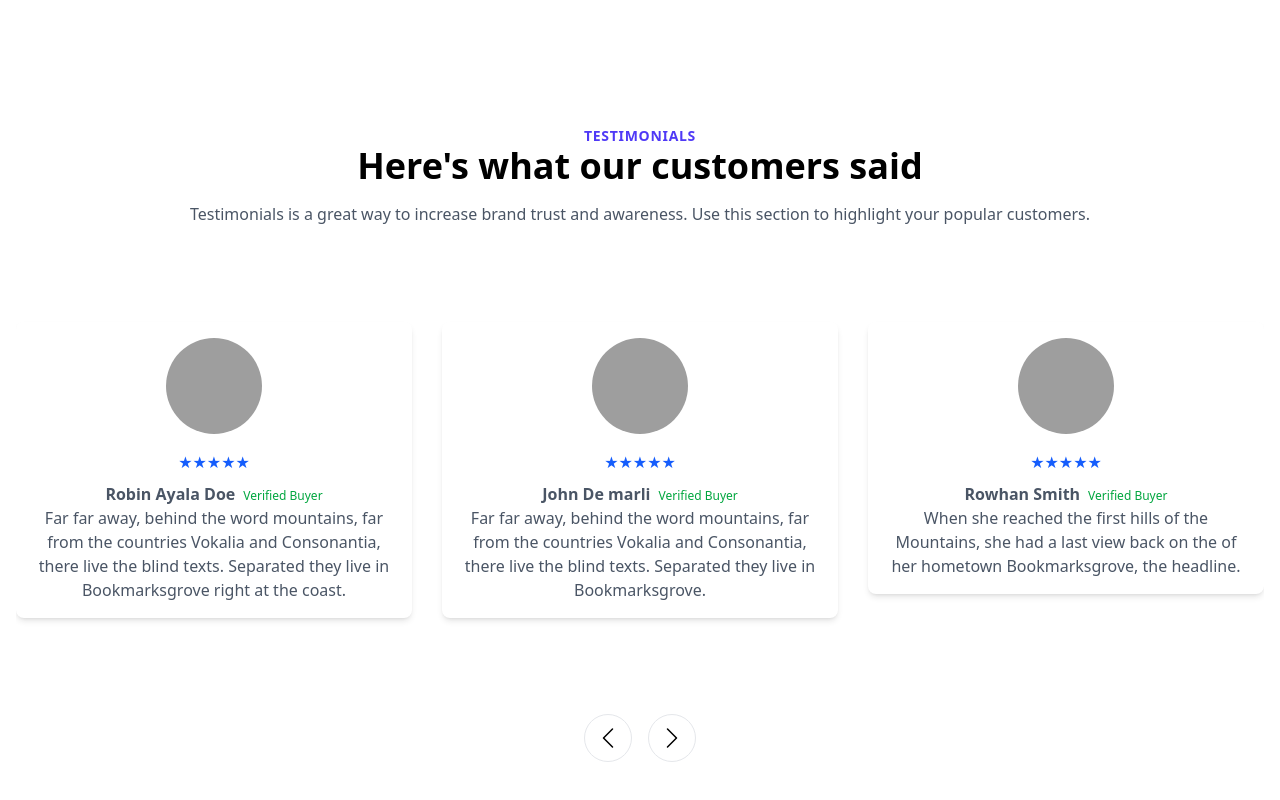
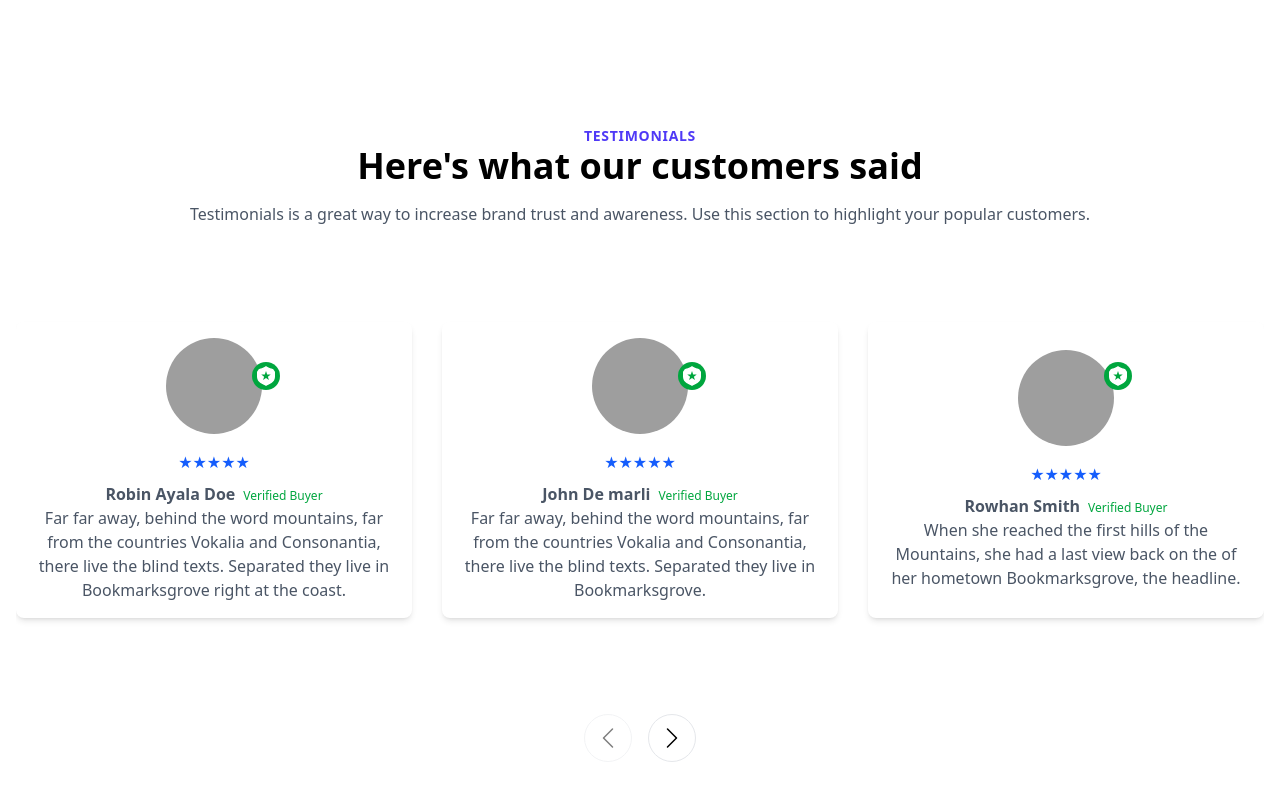
Before and after one commit to shahriar2880/startup-agency, a React (Vite) app: page / in a window 1280 px wide. Shown: the part 4296-5096 px from the top of the page. Built offline with nearby package versions, Linux system fonts and the light colour scheme; grey boxes are pictures that could not be loaded.

Commit message:
add a verified badge

```diff
--- a/src/App.css
+++ b/src/App.css
@@ -9,3 +9,28 @@
     transform: translateX(-50%);
   }
 }
+
+.testimonials-swiper{
+  padding: 20px 0;
+
+}
+.testimonials-swiper .Swiper-Slide{
+  height: auto;
+}
+
+.testimonials-swiper .swiper-slide-next::after,
+.testimonials-swiper .swiper-slide-prev::after{
+display: none;
+}
+
+.testimonials-swiper, .swiper-slide-prev{
+  display: none;
+}
+
+
+
+.swiper-button-next-custom.swiper-button-disabled,
+.swiper-button-prev-custom.swiper-button-disabled{
+  opacity: 0.5;
+  cursor: not-allowed;
+}
--- a/src/components/testimonials/TestimonialsSection.jsx
+++ b/src/components/testimonials/TestimonialsSection.jsx
@@ -84,7 +84,7 @@ const TestimonialsSection = () => {
           className="testimonials-swiper md:mb-12"
         >
           {testimonials.map((testimonial, index) => (
-            <SwiperSlide key={index} className="h-full md:py-12 py-4">
+            <SwiperSlide key={index} className="Swiper-Slide h-full md:py-12 py-4">
               <div className="text-center items-center justify-center bg-white p-4 rounded-lg shadow-md h-full flex flex-col">
                 <div className="w-24 h-24 mx-auto mb-4">
                   <img
@@ -92,6 +92,9 @@ const TestimonialsSection = () => {
                     alt={testimonial.name}
                     className="w-full h-full object-cover rounded-full"
                   />
+                  <svg class="fill-current text-white bg-green-600 rounded-full p-1 absolute top-23 left-60 w-7 h-7 -mx-1 -my-1" xmlns="http://www.w3.org/2000/svg" viewBox="0 0 20 20">
+        <path d="M19 11a7.5 7.5 0 0 1-3.5 5.94L10 20l-5.5-3.06A7.5 7.5 0 0 1 1 11V3c3.38 0 6.5-1.12 9-3 2.5 1.89 5.62 3 9 3v8zm-9 1.08l2.92 2.04-1.03-3.41 2.84-2.15-3.56-.08L10 5.12 8.83 8.48l-3.56.08L8.1 10.7l-1.03 3.4L10 12.09z"/>
+      </svg>
                 </div>
                 <div className="flex justify-center mb-2">
                   {[...Array(5)].map((_, starIndex) => (
```
